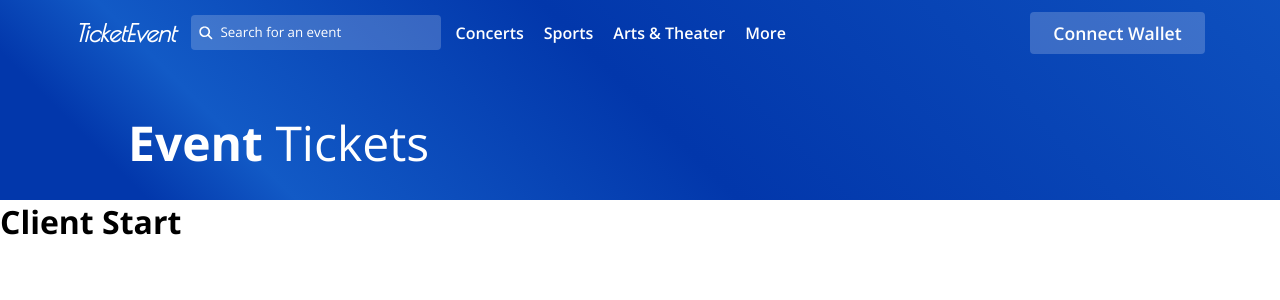
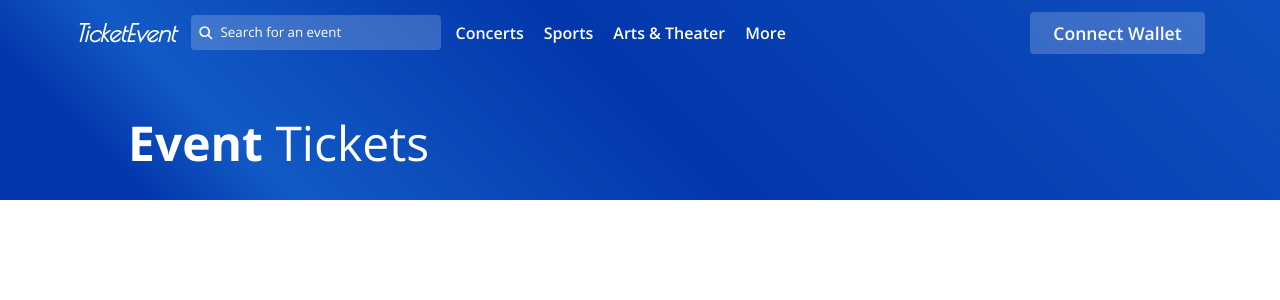
Before and after one commit to eddyK15501/dapp-ticket-event, a React (Vite) app in the folder client/: page / in a window 1280 px wide. Shown: the top 300 px of the page. Built offline with nearby package versions, Linux system fonts and the light colour scheme.

Commit message:
App.jsx - store events into state; render event names onto page

```diff
--- a/client/src/App.jsx
+++ b/client/src/App.jsx
@@ -14,6 +14,7 @@ function App() {
   const [provider, setProvider] = useState(null);
   const [account, setAccount] = useState(null);
   const [ticketEvent, setTicketEvent] = useState(null);
+  const [occasions, setOccasions] = useState([]);
 
   const fetchData = async () => {
     if (window.ethereum) {
@@ -33,9 +34,11 @@ function App() {
         const event = await ticketEvent.getEvent(i);
         events.push(event);
       }
+      setOccasions(events);
 
       console.log(events);
 
+      // Change accounts
       window.ethereum.on('accountsChanged', async () => {
         const accounts = await window.ethereum.request({
           method: 'eth_requestAccounts',
@@ -61,7 +64,11 @@ function App() {
             <strong>Event</strong> Tickets
           </h2>
         </header>
-        <h1>Client Start</h1>
+        <div className="cards">
+          {occasions.map(occasion => (
+            <p key={occasion.name}>{occasion.name}</p>
+          ))}
+        </div>
       </div>
     </>
   );
```
